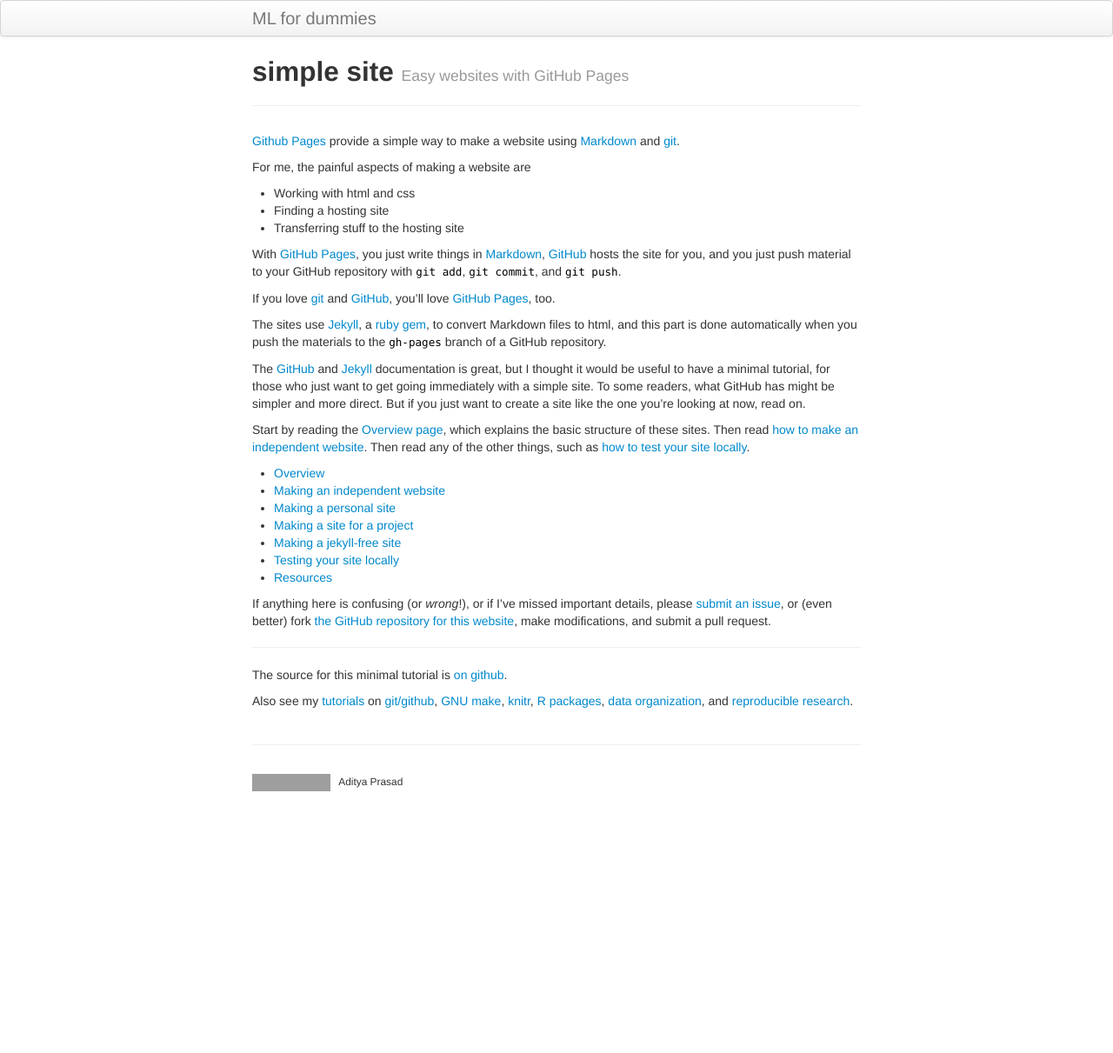
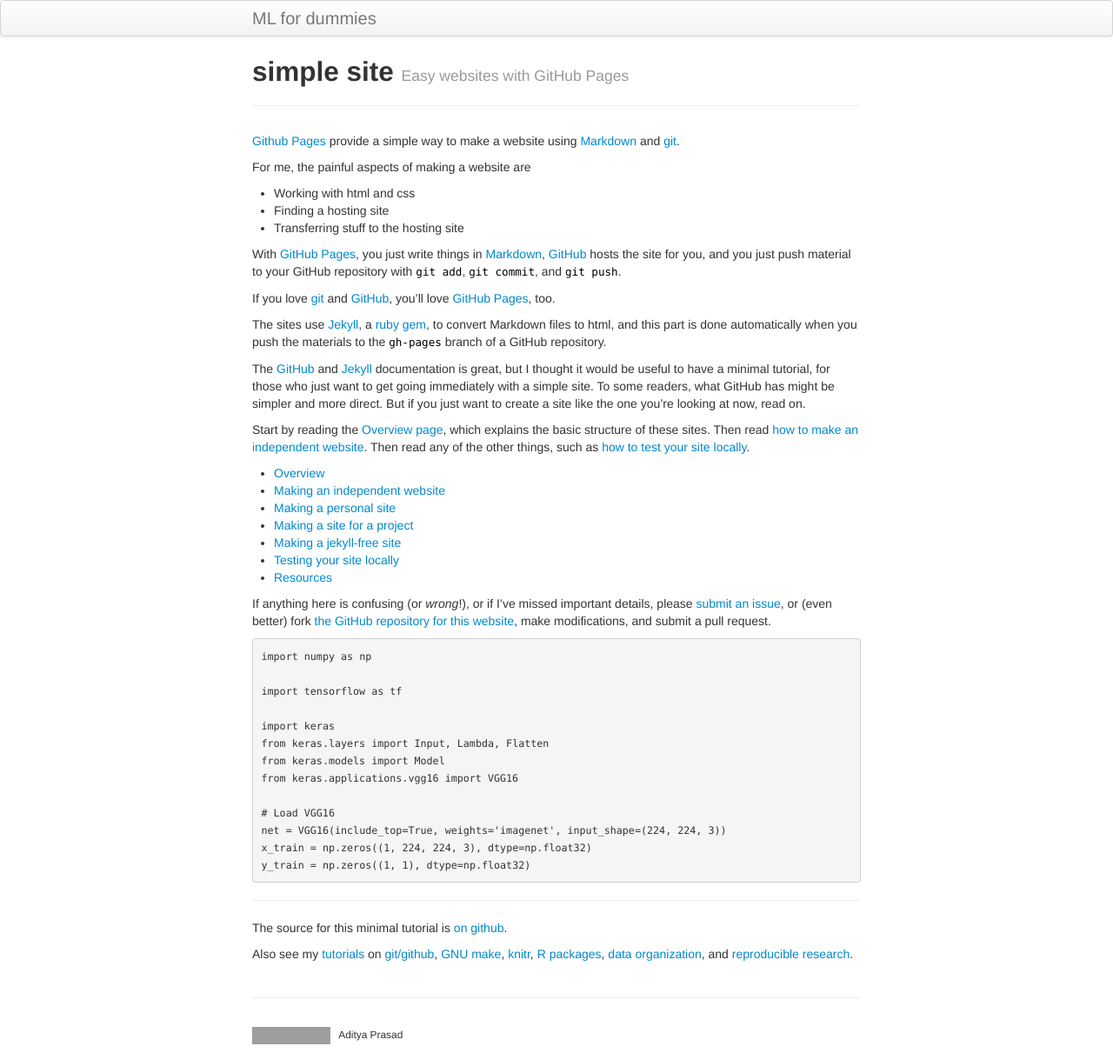
Before and after one commit to monktastic/blog, a Jekyll site: the page built from index.md, in a window 1280 px wide. Shown: the whole page at 87% size. Built offline with Jekyll 4.4.1, drawn with Linux system fonts in a browser that asks for light colours; before the commit the page ends 920 px from its top, so only the background shows below that; grey boxes are pictures that could not be loaded.

Commit message:
test out python

````diff
--- a/index.md
+++ b/index.md
@@ -59,6 +59,23 @@ important details, please
 better) fork [the GitHub repository for this website](https://github.com/kbroman/simple_site),
 make modifications, and submit a pull request.
 
+
+```python
+import numpy as np
+
+import tensorflow as tf
+
+import keras
+from keras.layers import Input, Lambda, Flatten
+from keras.models import Model
+from keras.applications.vgg16 import VGG16
+
+# Load VGG16
+net = VGG16(include_top=True, weights='imagenet', input_shape=(224, 224, 3))
+x_train = np.zeros((1, 224, 224, 3), dtype=np.float32)
+y_train = np.zeros((1, 1), dtype=np.float32)
+```
+
 ---
 
 The source for this minimal tutorial is [on github](https://github.com/kbroman/simple_site).
````
